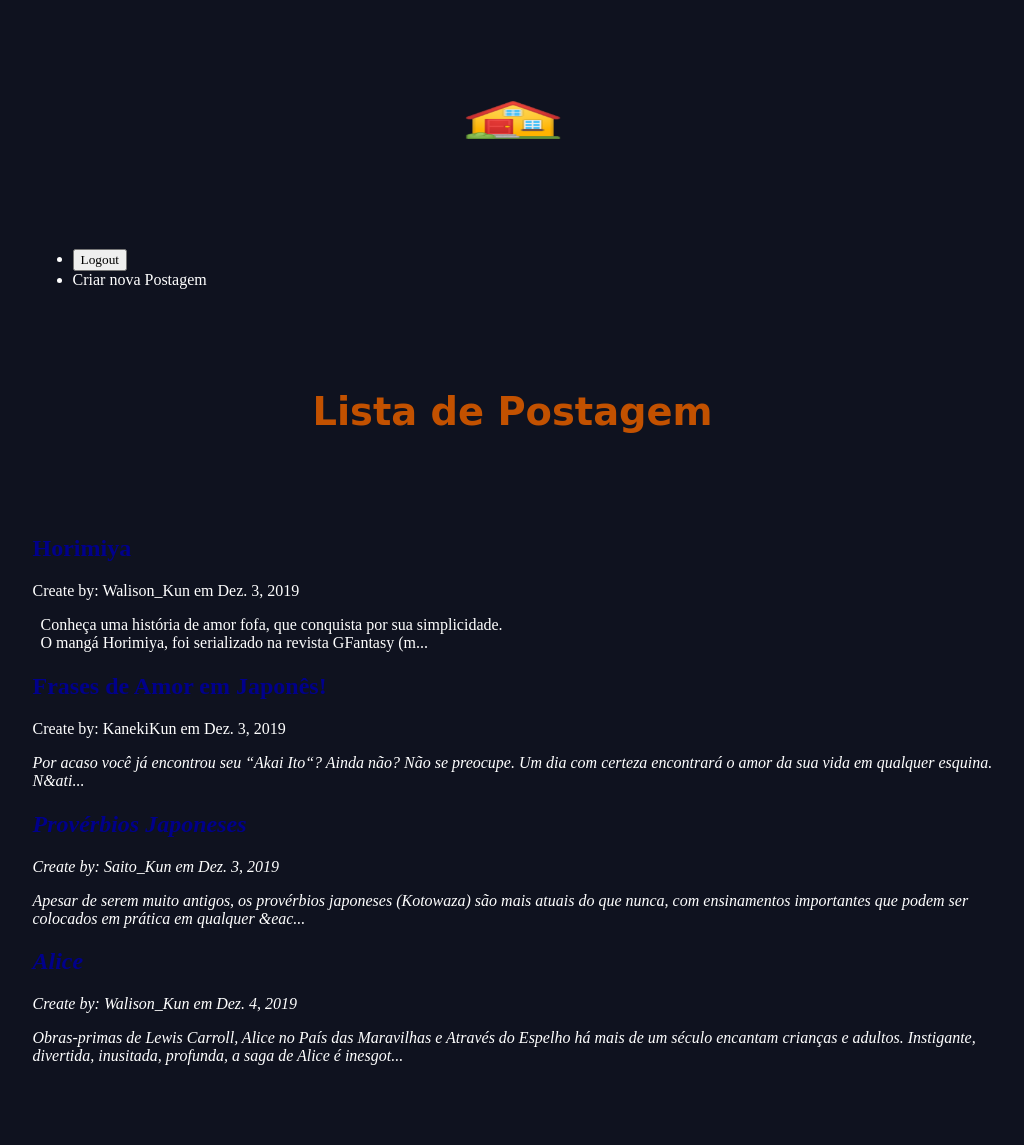
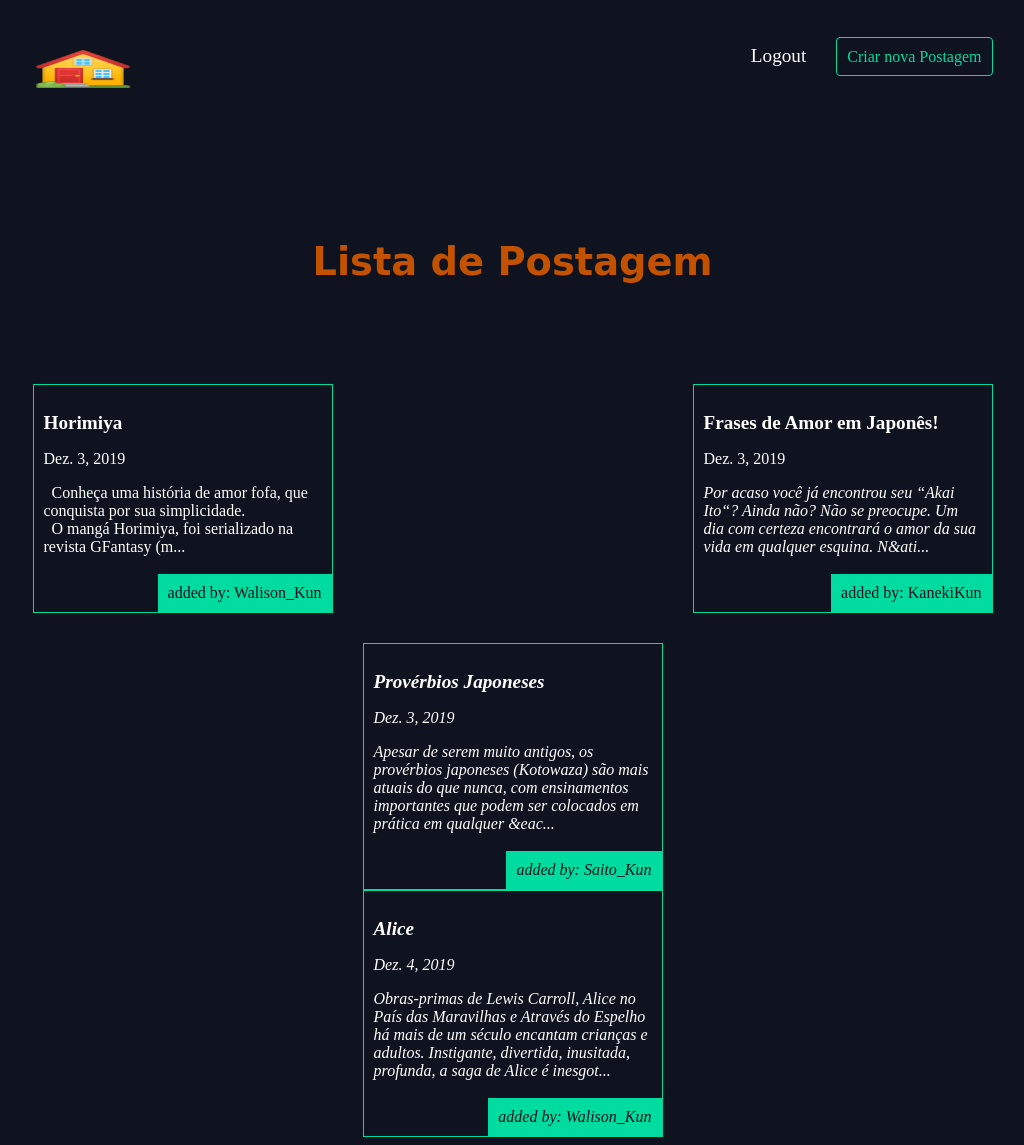
Before and after one commit to walison0kun/wa_blog, a Django app: page / in a window 1280 px wide. Shown: the whole page, without its empty margins (135-1159 px from the left). Before the commit the page ends 1065 px from the top, so only its background shows below. Run offline with Django 3.2, Linux system fonts and the light colour scheme; a user stored in the database is signed in; data comes from the database, SQL or seed files in the repository; both versions use the stored data as it was after the commit; some libraries are stand-ins or nearby versions.

Commit message:
finalizando o layout com css

```diff
--- a/assets/style.css
+++ b/assets/style.css
@@ -6,7 +6,7 @@
 }
 
 body * {
-    font-family: Ubuntu;
+    font-family: 'Times New Roman', Times, serif;
 }
 
 h3,
@@ -53,3 +53,105 @@
     margin: 100px auto;
     font-size: 2.4em;
 }
+
+header {
+    display: grid;
+    grid-template-columns: 1fr 1fr;
+    padding: 20px 0;
+}
+nav{
+    justify-self: end;
+}
+nav li{
+    display: inline-block;
+    margin-left: 20px;
+}
+nav button{
+    background: none;
+    color: #fff;
+    cursor: pointer;
+    border: 0;
+    font-size: 1.2em;
+}
+
+.articles{
+    display: grid;
+    grid-template-columns: 1fr 1fr 1fr;
+    grid-gap: 30px;
+}
+.article{
+    padding: 10px;
+    border: 1px solid #00dba0;
+    position: relative;
+    padding-bottom: 40px;
+}
+.article h2{
+    font-size: 1.2em;
+}
+
+.article .author{
+    padding: 10px;
+    background: #00dba0;
+    position: absolute;
+    right: 0;
+    bottom: 0;
+    margin: 0;
+    color: #0f121f;
+}
+
+.article-detail .article{
+    padding: 0;
+}
+
+.article-detail .article img{
+    max-width: 100%;
+}
+.article-detail .article h2{
+    text-align: center;
+    margin: 20px auto;
+    font-size: 2em;
+}
+.article-detail .article p{
+    text-align: justify;
+}
+.site-form{
+    margin-top: 60px;
+    border: 1px solid #00dba0;
+    padding: 20px;
+}
+
+.site-form input, .site-form textarea{
+    display: block;
+    margin: 40px 0px 0px 0px;
+    padding: 10px;
+}
+a.highlight{
+    border: 1px solid #00dba0;
+    padding: 10px;
+    border-radius: 4px;
+    color: #00dba0;
+}
+.helptext, .helptext ul{
+    margin: 0 auto 20px;
+    color: #bbbbbb;
+    font-size: 0.9em;
+    display: block;
+}
+.errorlist li{
+    padding: 10px;
+    list-style-type: none;
+    border: 1px solid #ff5722;
+    color: #ff5722;
+    margin: 10px 0;
+}
+.errorlist{
+    padding: 0;
+}
+.site-form input[type="submit"]{
+    background: #00dba0;
+    border: 0;
+    color: #fff;
+    font-size: 1.2em;
+    border-radius: 4px;
+    margin: 10px 0;
+}
--- a/blog/templates/blog/post_create.html
+++ b/blog/templates/blog/post_create.html
@@ -1,9 +1,7 @@
 {% extends 'base_layout.html' %}
 {% block content %}
-
-    <div class="criar-post">
-        <h1> Criar uma nova Postagem </h1><br/>
-        <br/>
+    <div class="create-article">
+        <h2> Criar uma nova Postagem </h2>
         <form class="site-form" action="{% url 'blog:criar' %}" method="post" enctype="multipart/form-data">
             {% csrf_token %}
             {{form}}
--- a/blog/templates/blog/post_detail.html
+++ b/blog/templates/blog/post_detail.html
@@ -1,8 +1,8 @@
 {% extends 'base_layout.html' %}
 {% block content %}
-<div class="post-detail">
-    <div class="post">
-        <h1> Título: {{ post.titulo }}</h1>
+<div class="article-detail">
+    <div class="article">
+        <h2> {{ post.titulo }}</h2>
          <p> {{ post.resumo|safe }} </p>
          <p> {{ post.conteudo|safe}} </p>
         <p> Criado em: {{ post.dt_cri_post }} por {{post.autor}}</p>
--- a/blog/templates/blog/post_list.html
+++ b/blog/templates/blog/post_list.html
@@ -1,13 +1,16 @@
 {% extends 'base_layout.html' %}
 {% block content %}
     <h1> Lista de Postagem </h1>
-    <div class="post">
+    <div class="articles">
         {% for post in post %}
-        <h2>
-          <a href="{% url 'blog:detail' pk=post.pk %}"> {{ post.titulo }} <a>
-        </h2>
-        <p> Create by: {{post.autor}} em {{ post.dt_cri_post}} </p>
-        <p> {{ post.snippet|safe }} </p>
+        <div class="article">
+          <h2>
+            <a href="{% url 'blog:detail' pk=post.pk %}"> {{ post.titulo }} <a>
+          </h2>
+          <p> {{ post.dt_cri_post}} </p>
+          <p class="author"> added by: {{post.autor.username}} </p>
+          <p> {{ post.snippet|safe }} </p>
+        </div>
         {% endfor %}
     </div>
 {% endblock %}
--- a/templates/base_layout.html
+++ b/templates/base_layout.html
@@ -7,8 +7,8 @@
     <link rel="stylesheet" href="{% static 'style.css' %}">
 </head>
 <body>
-    <div class="wrapper">
-        <h1> <a href="{% url 'home' %}"> <img src="{% static 'test.png' %}" height="40" width="100"> </a> </h1>
+    <header class="wrapper">
+        <h1> <a href="{% url 'home' %}"> <img src="{% static 'test.png' %}" height="40" width="100"> </a> </h2>
         <nav>
             <ul>
                 {% if user.is_authenticated %}
@@ -25,9 +25,9 @@
                 {% endif %}
             </ul>
         </nav>
-    </div>
+    </header>
     <div class="wrapper">
         {% block content %} {% endblock %}
-    </div>
+     </div>
 </body>
 </html>
--- a/wa_blog/settings.py
+++ b/wa_blog/settings.py
@@ -58,7 +58,7 @@
 TEMPLATES = [
     {
         'BACKEND': 'django.template.backends.django.DjangoTemplates',
-        'DIRS': [os.path.join(BASE_DIR, 'templates')],
+        'DIRS': ['templates'],
         'APP_DIRS': True,
         'OPTIONS': {
             'context_processors': [
```
Also changed, not shown: db.sqlite3, 1 other file.
